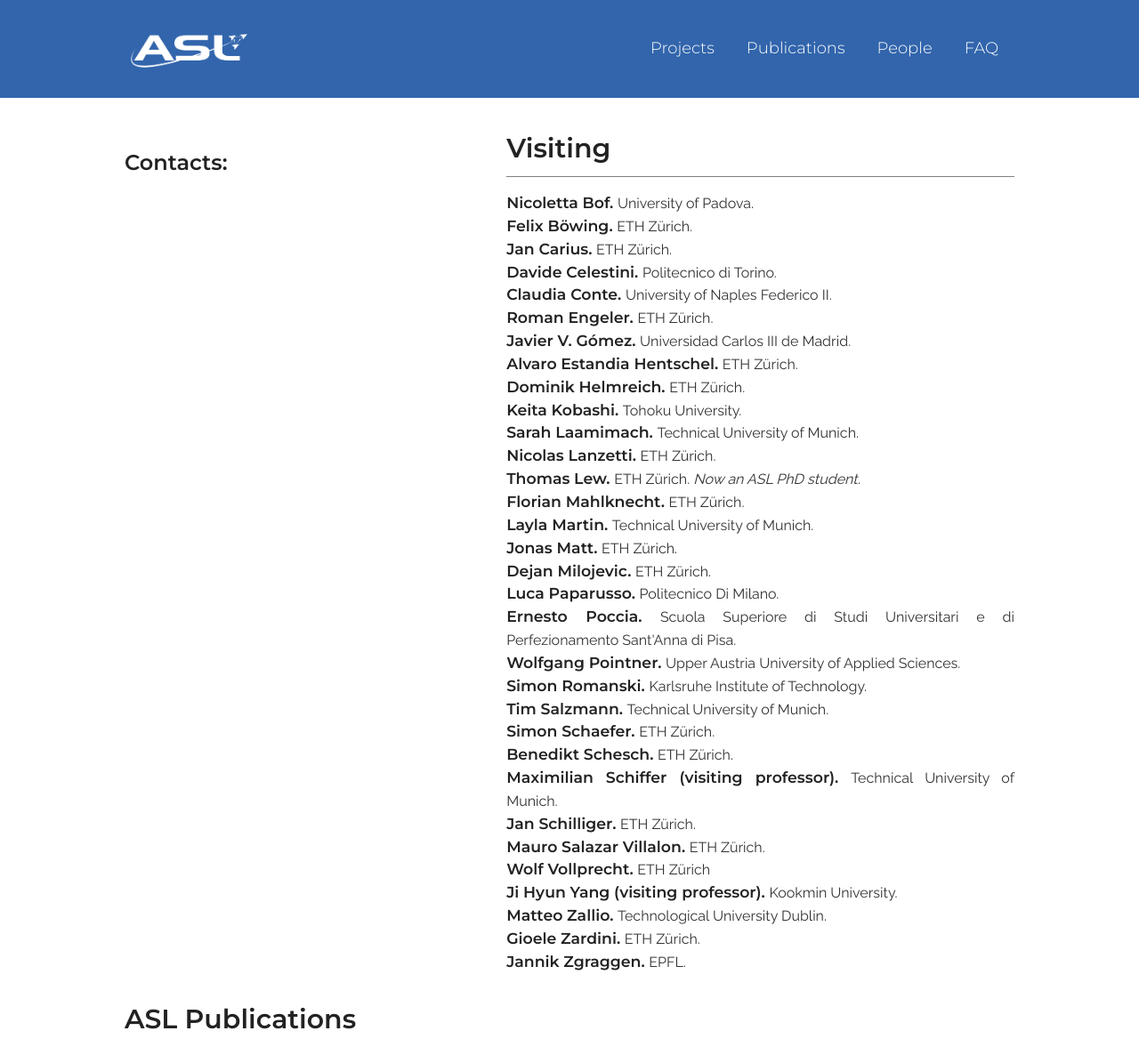
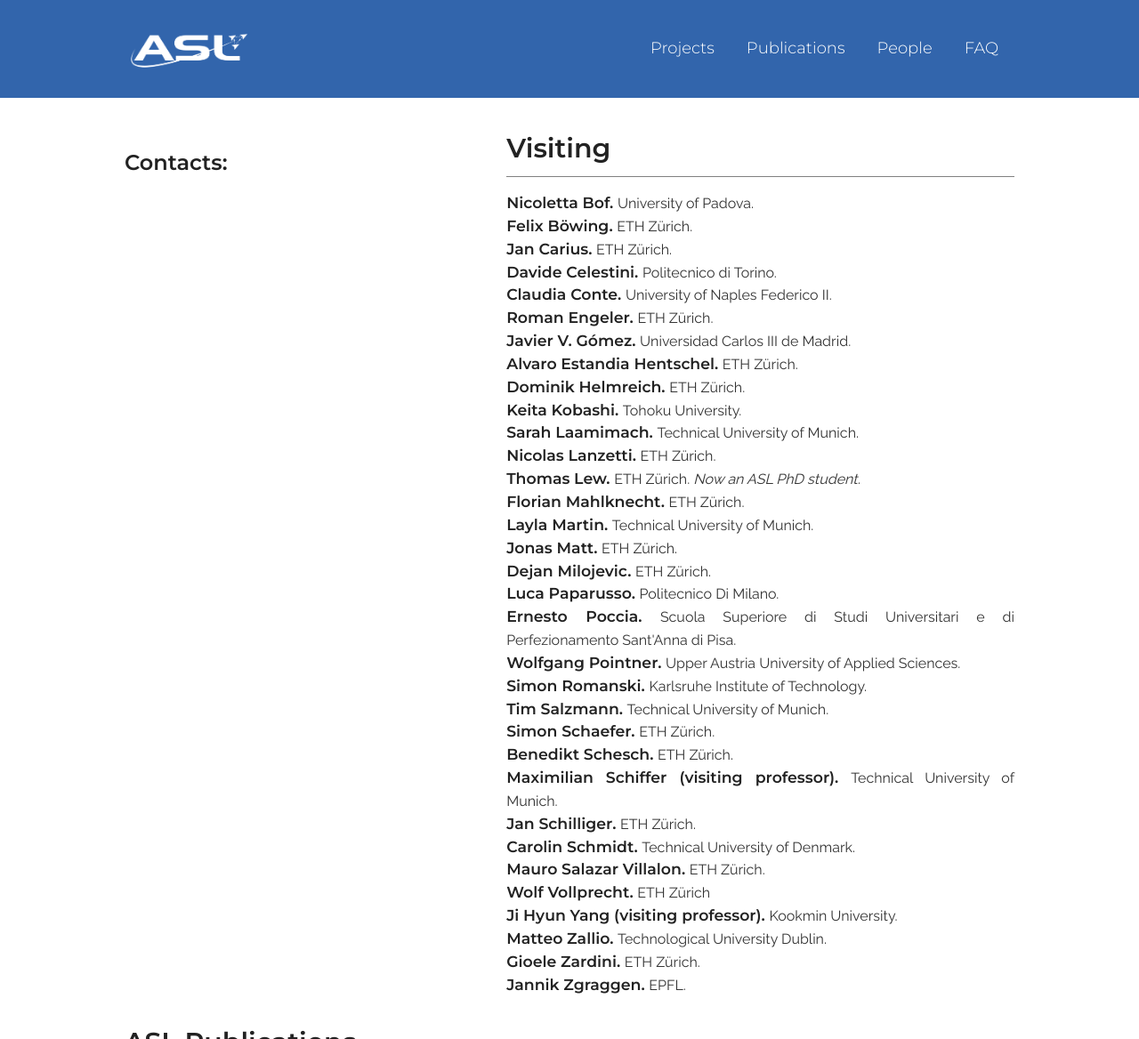
Before and after one commit to StanfordASL/StanfordASL.github.io, a Jekyll site: the page built from _people/visiting.markdown, in a window 1280 px wide, cut to the strip 0-1168 px from the top of the page. Shown: the whole strip at 89% size. Built offline with Jekyll 4.4.1, drawn with Linux system fonts in a browser that asks for light colours.

Commit message:
Update visiting.markdown

```diff
--- a/_people/visiting.markdown
+++ b/_people/visiting.markdown
@@ -30,6 +30,7 @@
 <li><h6 class="visiting-name">Benedikt Schesch.</h6> <p class="visiting-excerpt">ETH Zürich.</p></li>
 <li><h6 class="visiting-name">Maximilian Schiffer (visiting professor).</h6> <p class="visiting-excerpt">Technical University of Munich.</p></li>
 <li><h6 class="visiting-name">Jan Schilliger.</h6> <p class="visiting-excerpt">ETH Zürich.</p></li>
+<li><h6 class="visiting-name">Carolin Schmidt.</h6> <p class="visiting-excerpt">Technical University of Denmark.</p></li>
 <li><h6 class="visiting-name">Mauro Salazar Villalon.</h6> <p class="visiting-excerpt">ETH Zürich.</p></li>
 <li><h6 class="visiting-name">Wolf Vollprecht.</h6> <p class="visiting-excerpt">ETH Zürich</p></li>
 <li><h6 class="visiting-name">Ji Hyun Yang (visiting professor).</h6> <p class="visiting-excerpt">Kookmin University.</p></li>
```
